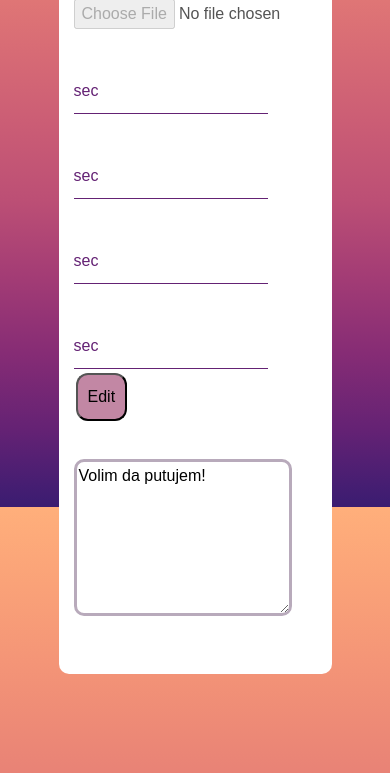
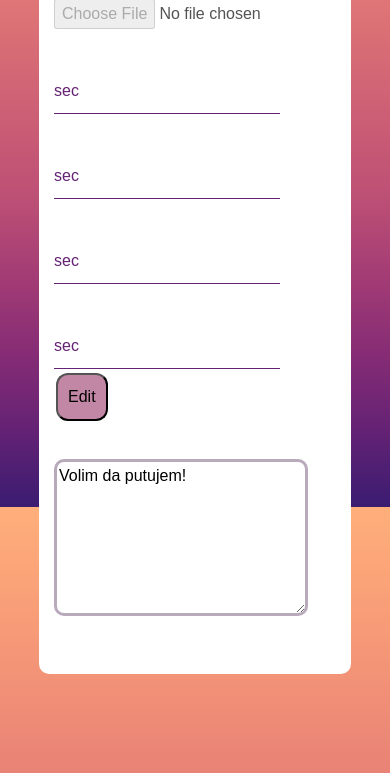
Before and after one commit to MrHowardPotts/Meet_and_Travel, a PHP site: page /profil.php in a window 390 px wide. Shown: the part 337-1110 px from the top of the page. Run offline with PHP 8.4, Linux system fonts and the light colour scheme.

Commit message:
more changes part 3

```diff
--- a/granatijana/profile/profil.php
+++ b/granatijana/profile/profil.php
@@ -37,18 +37,18 @@
 
         </div>
         <div class="row">
-            <div class="col-xs-12 col-sm-12 col-md-7 order-sm-0 order-md-0 center">
+            <div class="col-xs-12 col-sm-12 col-md-6 order-sm-0 order-md-0 center">
                 <div> <img src="login.png" width="100%" height="100%" class="" id="profile_img" alt="login.png"> </div>
                 <div><input type="file" id="file" accept="image/jpg, image/jpeg, image/png" onchange="readURL(this);" disabled="true"></div>
             </div>
 
-            <div class="col-xs-12 col-sm-12 col-md-4 order-xs-2 order-sm-2 order-md-1" style = "float:left;">
+            <div class="col-xs-12 col-sm-12 col-md-4 order-xs-2 order-sm-1 order-md-1 offset-md-1" style = "float:left;">
                 <input type="text" class="text" id="first_name" name="first" value="<?php echo $_SESSION['first']??"";?>" readonly><br>
                 <input type="text" class="text" name="last" value="<?php echo $_SESSION['last']??"";?>" readonly><br>
                 <input type="text" id="username" class="text" name="user" value="<?php echo $_SESSION['user']??"";?>" readonly><br>
                 <input type="text"class="text"  name="country" value="<?php echo $_SESSION['country']??"Country";?>" readonly><br>
             </div>
-            <div class="col-xs-6 col-sm-3 col-md-2 order-xs-4 order-sm-1 order-md-2 dugme">
+            <div class="col-xs-6 col-sm-3 col-md-1 order-xs-4 order-sm-2 order-md-2 dugme" style = "margin-right:10px;" >
                 <button id="editbut" class="edit">Edit</button>
             </div>
         </div>
--- a/granatijana/profile/profile.css
+++ b/granatijana/profile/profile.css
@@ -19,7 +19,7 @@
     border-radius: 10px;
     margin-top: 5%;
     margin-bottom:5%;
-    width: 70%;
+    width: 80%;
     height: 70%;
 
 }
```
